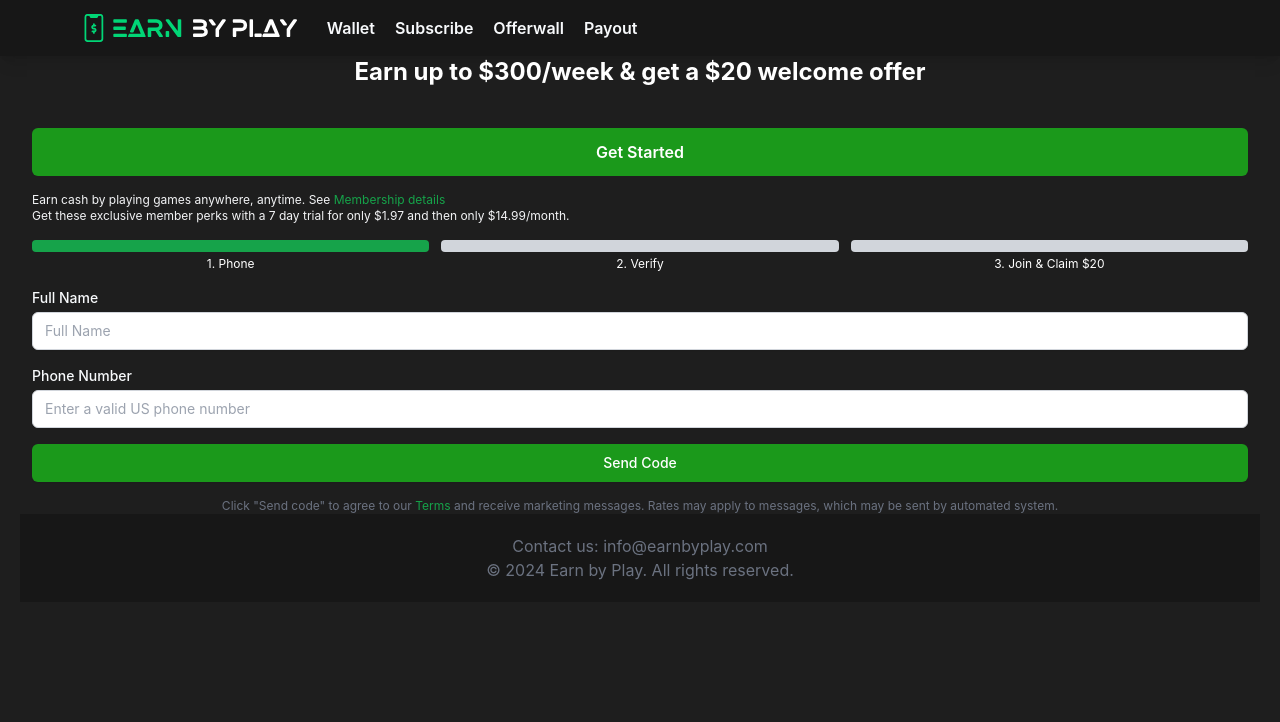
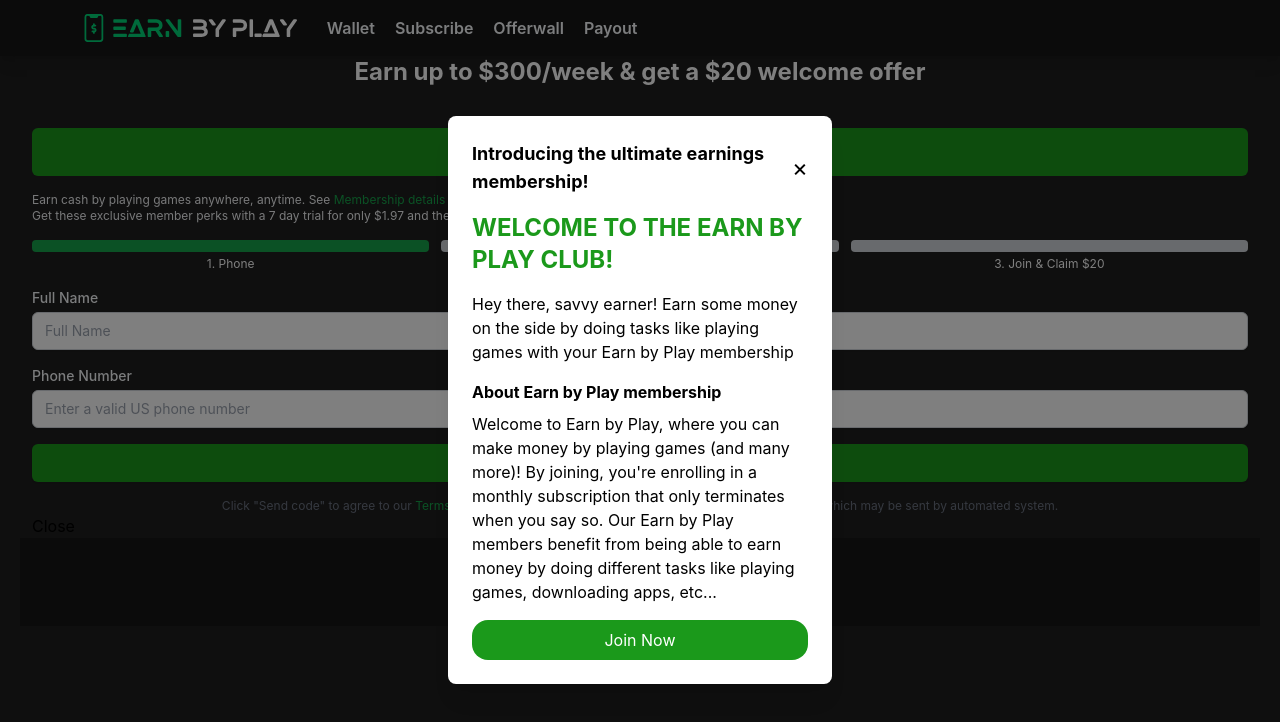
Before and after one commit to lsaffie/earnbyplay-frontend, a React (Create React App) app: page /phone-verify in a window 1280 px wide. Both pictures are taken after a click on the link "Membership details". Shown: the top 722 px of the page. Built offline with nearby package versions, Linux system fonts and the light colour scheme; no server answers.

Commit message:
Membership details modal working

```diff
--- a/src/components/PhoneNumberVerification.js
+++ b/src/components/PhoneNumberVerification.js
@@ -1,8 +1,8 @@
-import React, { useState } from 'react';
-import axios from 'axios';
-import { useNavigate } from 'react-router-dom';
-import appConfig from '../config';
-import ProgressBar from './ProgressBar';
+import React, { useState } from "react";
+import axios from "axios";
+import { useNavigate } from "react-router-dom";
+import appConfig from "../config";
+import ProgressBar from "./ProgressBar";
 
 // Helper Functions
 const formatToE164 = (phone) => {
@@ -17,31 +17,51 @@
   });
 };
 
-
 const verifyCode = async (verificationCode, formattedPhoneNumber) => {
   try {
-    const response = await axios.post(`${appConfig.SERVER_URL}/api/verify_sms_code/`, {
+    const response = await axios.post(
+      `${appConfig.SERVER_URL}/api/verify_sms_code/`,
+      {
         verification_code: verificationCode,
         phone_number: formattedPhoneNumber,
-    });
+      }
+    );
 
     // Assuming the token is in the 'token' property of the response data
     const accessToken = response.data.access;
     const refreshToken = response.data.refresh;
-    localStorage.setItem('access_token', accessToken); // Store the token in localStorage
-    localStorage.setItem('refresh_token', refreshToken); // Store the token in localStorage
+    localStorage.setItem("access_token", accessToken); // Store the token in localStorage
+    localStorage.setItem("refresh_token", refreshToken); // Store the token in localStorage
 
     return response; // You may want to return the entire response or just the data you need
   } catch (error) {
-    console.error('Error verifying code:', error);
+    console.error("Error verifying code:", error);
     // Handle any errors, such as by displaying a message to the user
     throw error;
   }
 };
 
+// Functional Components
+const PhoneNumberForm = ({
+  onSubmit,
+  phoneNumber,
+  setPhoneNumber,
+  fullName,
+  setFullName,
+}) => {
+  const [showModal, setShowModal] = useState(false);
 
-// Functional Components
-const PhoneNumberForm = ({ onSubmit, phoneNumber, setPhoneNumber, fullName, setFullName }) => (
+  const handleMembershipDetailsClick = (e) => {
+    e.preventDefault();
+    setShowModal(true);
+  };
+
+  const handleCloseModal = () => {
+    setShowModal(false);
+  };
+
+  return (
+    <>
       <form onSubmit={onSubmit} className="space-y-4">
         <h2 className="text-2xl font-bold text-white mb-6 text-center">
           Earn up to $300/week & get a $20 welcome offer
@@ -51,15 +71,27 @@
         </button>
 
         <p className="text-gray-100 mb-4 text-base sm:text-xs md:text-xs">
-        Earn cash by playing games anywhere, anytime. See<a href="#" className="text-green-600 hover:underline"> Membership details</a>
+          Earn cash by playing games anywhere, anytime. See
+          <a
+            href="#"
+            className="text-green-600 hover:underline"
+            onClick={handleMembershipDetailsClick}
+          >
+            {" "}
+            Membership details
+          </a>
           <br />
-        Get these exclusive member perks with a 7 day trial for only $1.97 and then only $14.99/month.
+          Get these exclusive member perks with a 7 day trial for only $1.97 and
+          then only $14.99/month.
         </p>
 
         <ProgressBar currentStep="1" />
 
         <div>
-        <label htmlFor="fullName" className="block text-sm font-medium text-slate-50">
+          <label
+            htmlFor="fullName"
+            className="block text-sm font-medium text-slate-50"
+          >
             Full Name
           </label>
           <input
@@ -75,7 +107,10 @@
           />
         </div>
         <div className="mb-4">
-        <label htmlFor="verifyPhoneNumber" className="block text-sm font-medium text-slate-50">
+          <label
+            htmlFor="verifyPhoneNumber"
+            className="block text-sm font-medium text-slate-50"
+          >
             Phone Number
           </label>
           <input
@@ -98,23 +133,87 @@
         </button>
         <p className="text-xs text-gray-500 mt-3 text-center">
           Click "Send code" to agree to our
-        <a href="#" className="text-green-600 hover:underline"> Terms</a> and receive marketing messages. Rates may apply to messages, which may be sent by automated system.
+          <a href="#" className="text-green-600 hover:underline">
+            {" "}
+            Terms
+          </a>{" "}
+          and receive marketing messages. Rates may apply to messages, which may
+          be sent by automated system.
         </p>
       </form>
+      {showModal && (
+        <Modal onClose={handleCloseModal}>
+          {/* Put your modal content here */}
+          <div className="fixed inset-0 bg-black bg-opacity-50 flex justify-center items-center p-4">
+            <div className="bg-white rounded-lg shadow-xl p-6 max-w-sm w-full mx-auto">
+              <div className="flex justify-between items-center mb-4">
+                <span className="text-lg font-bold">
+                  Introducing the ultimate earnings membership!
+                </span>
+                <button onClick={handleCloseModal} className="text-2xl">
+                  ×
+                </button>
+              </div>
+              <h2 className="text-2xl font-bold text-ebp-cta-green mb-4">
+                WELCOME TO THE EARN BY PLAY CLUB!
+              </h2>
+              <p className="mb-4">
+                Hey there, savvy earner! Earn some money on the side by doing
+                tasks like playing games with your Earn by Play membership
+              </p>
+              <h3 className="font-bold mb-2">About Earn by Play membership</h3>
+              <p className="mb-4">
+                Welcome to Earn by Play, where you can make money by playing
+                games (and many more)! By joining, you're enrolling in a monthly
+                subscription that only terminates when you say so. Our Earn by
+                Play members benefit from being able to earn money by doing
+                different tasks like playing games, downloading apps, etc...
+              </p>
+              <button
+                className="bg-ebp-cta-green text-white py-2 px-4 rounded-2xl hover:bg-blue-700 focus:outline-none w-full"
+                onClick={handleCloseModal}
+              >
+                Join Now
+              </button>
+            </div>
+          </div>
+        </Modal>
+      )}
+    </>
+  );
+};
+
+const Modal = ({ onClose, children }) => (
+  <div className="modal-backdrop">
+    <div className="modal-content">
+      {children}
+      <button onClick={onClose}>Close</button>
+    </div>
+  </div>
 );
 
-
-const VerificationCodeForm = ({ onSubmit, verificationCode, setVerificationCode, formattedPhoneNumber }) => (
-
+const VerificationCodeForm = ({
+  onSubmit,
+  verificationCode,
+  setVerificationCode,
+  formattedPhoneNumber,
+}) => (
   <div className="">
     <ProgressBar currentStep="2" />
 
-  <h2 className="text-2xl font-bold text-white mb-6 text-center">Verify phone number</h2>
-  <p className="text-center text-gray-300 mb-6">Enter the 6-digit code we texted you to <br/> {formattedPhoneNumber} </p>
+    <h2 className="text-2xl font-bold text-white mb-6 text-center">
+      Verify phone number
+    </h2>
+    <p className="text-center text-gray-300 mb-6">
+      Enter the 6-digit code we texted you to <br /> {formattedPhoneNumber}{" "}
+    </p>
 
     <form onSubmit={onSubmit} className="space-y-4">
       <div>
-      <label htmlFor="verifyCode" className="block text-sm font-medium text-slate-50">
+        <label
+          htmlFor="verifyCode"
+          className="block text-sm font-medium text-slate-50"
+        >
           Enter Code
         </label>
         <input
@@ -139,10 +238,10 @@
 
 // Main Component
 const PhoneNumberVerification = () => {
-  const [phoneNumber, setPhoneNumber] = useState('');
-  const [fullName, setFullName] = useState('');
-  const [formattedPhoneNumber, setFormattedPhoneNumber] = useState('');
-  const [verificationCode, setVerificationCode] = useState('');
+  const [phoneNumber, setPhoneNumber] = useState("");
+  const [fullName, setFullName] = useState("");
+  const [formattedPhoneNumber, setFormattedPhoneNumber] = useState("");
+  const [verificationCode, setVerificationCode] = useState("");
   const [smsSent, setSmsSent] = useState(false);
   const [isVerified, setIsVerified] = useState(false);
   const navigate = useNavigate();
@@ -150,7 +249,7 @@
   const handleSubmit = async (e) => {
     e.preventDefault();
     const formattedPhoneNumberVar = formatToE164(phoneNumber);
-    setFormattedPhoneNumber(formattedPhoneNumberVar)
+    setFormattedPhoneNumber(formattedPhoneNumberVar);
 
     try {
       const response = await sendSMS(formattedPhoneNumberVar, fullName);
@@ -168,7 +267,7 @@
       if (response.status === 200) {
         console.log("Code verified successfully");
         setIsVerified(true);
-        navigate('/subscribe')
+        navigate("/subscribe");
       }
     } catch (error) {
       console.error("Error verifying code:", error);
@@ -176,23 +275,26 @@
   };
 
   return (
-    <div className="px-2 sm:px-4 md:px-6 lg:px-8"> {/* Responsive Padding */}
-      {!isVerified && (  // New condition
-      !smsSent
-        ? <PhoneNumberForm
+    <div className="px-2 sm:px-4 md:px-6 lg:px-8">
+      {" "}
+      {/* Responsive Padding */}
+      {!isVerified && // New condition
+        (!smsSent ? (
+          <PhoneNumberForm
             onSubmit={handleSubmit}
             phoneNumber={phoneNumber}
             setPhoneNumber={setPhoneNumber}
             fullName={fullName}
             setFullName={setFullName}
           />
-        : <VerificationCodeForm
+        ) : (
+          <VerificationCodeForm
             onSubmit={handleCodeSubmit}
             verificationCode={verificationCode}
             setVerificationCode={setVerificationCode}
             formattedPhoneNumber={formattedPhoneNumber}
           />
-      )}
+        ))}
       {isVerified && <div>Successfully Verified</div>}
     </div>
   );
```
Lines whose indentation alone changed are shown as unchanged.
